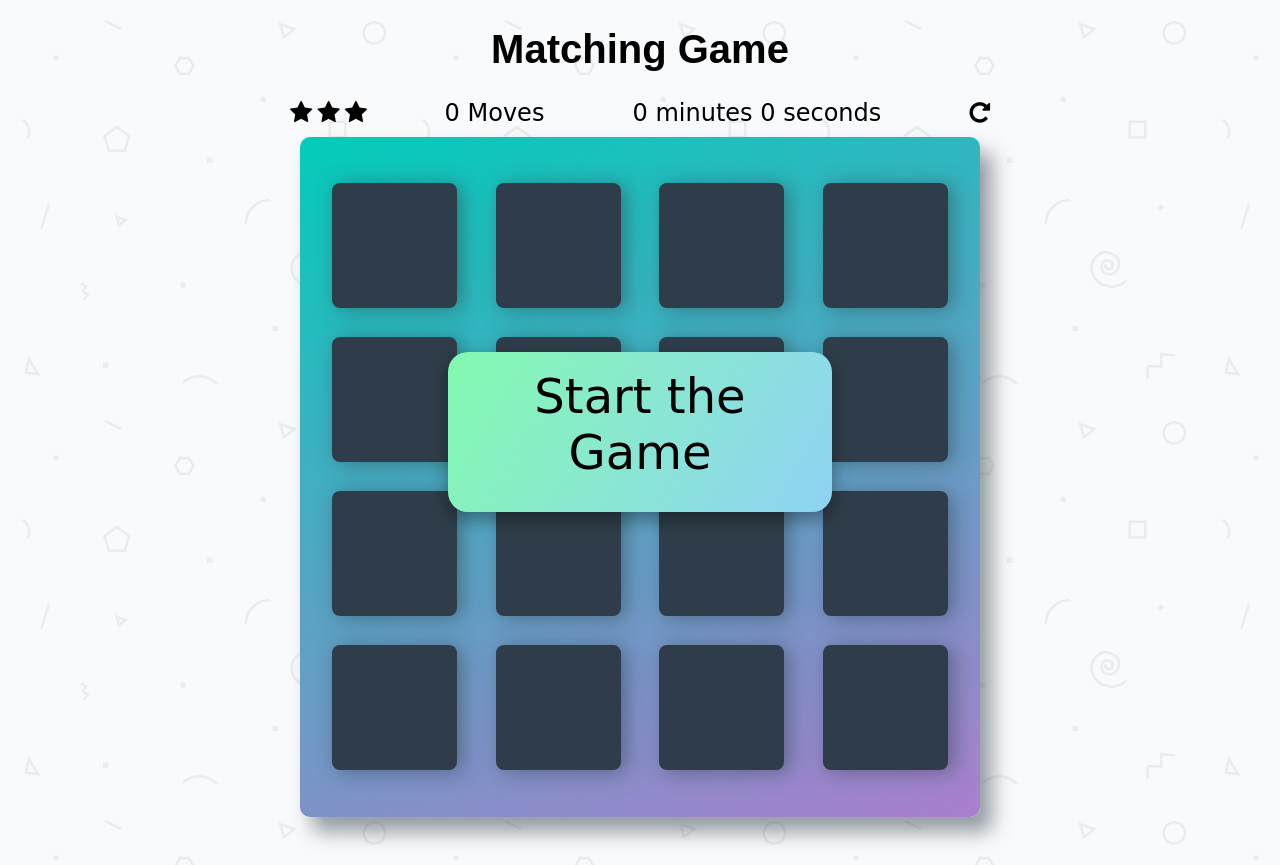
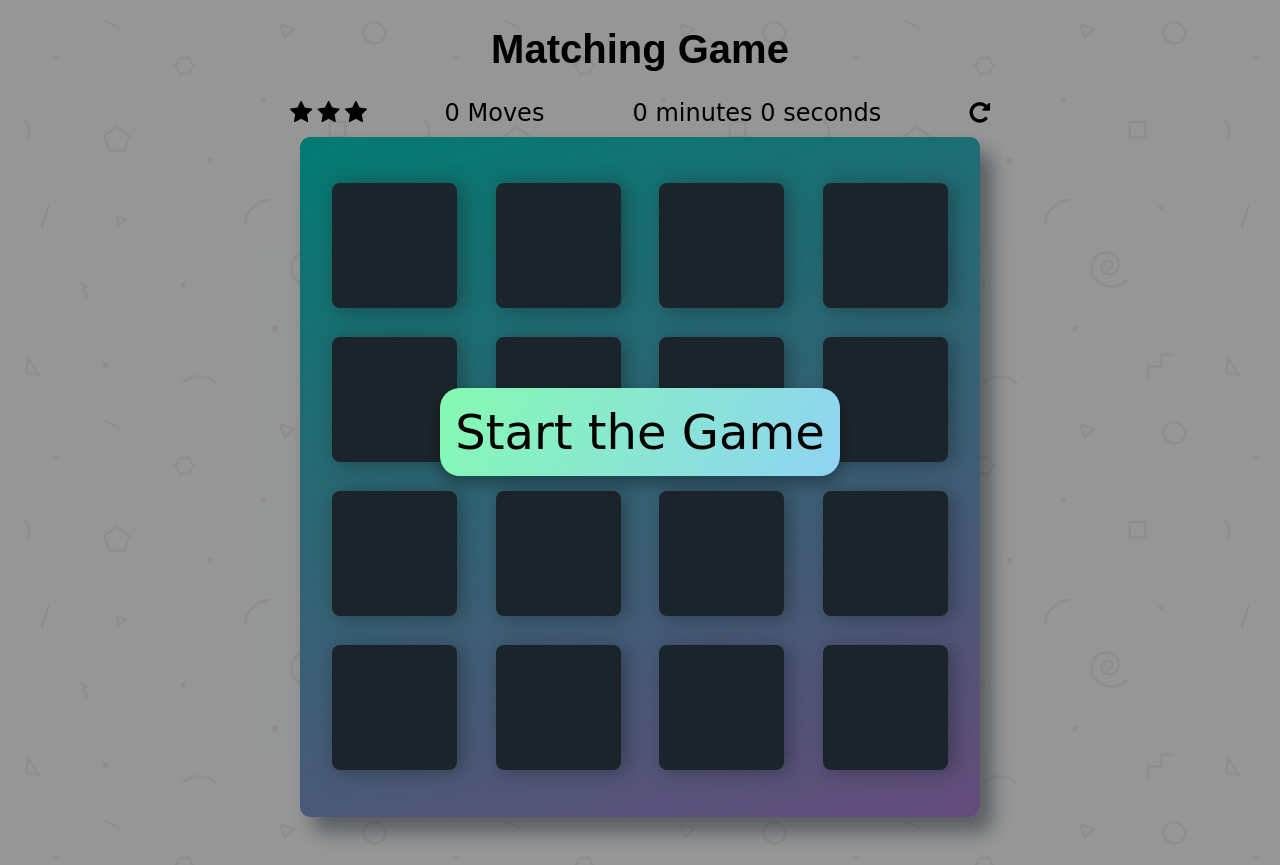
Before and after one commit to Trufs/memory-game, a plain HTML site: page index.html in a window 1280 px wide. Drawn offline with Linux system fonts and the light colour scheme; a web font is replaced by a local one.

Commit message:
Improvements for start modal

```diff
--- a/css/app.css
+++ b/css/app.css
@@ -129,12 +129,23 @@ h1 {
  */
 
 /*start modal*/
+
 .start {
-    width: 30%;
-    height: 20%;
-    display: inline;
+    display: block;
     z-index: 1;
     position: fixed;
+    width: 100%; /* Full width */
+    height: 110%; /* Full height */
+    overflow: auto;  Enable scroll if needed
+    background-color: black; /* Fallback color */
+    background-color: rgba(0,0,0,0.4); /* Black w/ opacity */
+    display: flex;
+}
+
+.start-content {
+    width: 30%;
+    min-width: 400px;
+    height: 10%;
     cursor: pointer;
     background-image: linear-gradient(120deg, #84fab0 0%, #8fd3f4 100%);
     margin:auto;
@@ -144,17 +155,13 @@ h1 {
     font-size: 3em;
     text-align: center;
     vertical-align: middle;
+    display:flex;
+    align-items: center;
+    justify-content: center;
 }
 
 .hide {
     display: none;
-}
-
-.startMessage {
-    text-align: center;
-    vertical-align: middle;
-    line-height: 20%;
-    padding: auto;
 }
 
 /*finish modal*/
@@ -167,7 +174,7 @@ h1 {
     z-index: 1;
     position: fixed;
     width: 100%; /* Full width */
-    height: 100%; /* Full height */
+    height: 110%; /* Full height */
     overflow: auto; /* Enable scroll if needed */
     background-color: black; /* Fallback color */
     background-color: rgba(0,0,0,0.4); /* Black w/ opacity */
--- a/index.html
+++ b/index.html
@@ -106,7 +106,9 @@
 
         <!-- start -->
         <div class = "start">
-            <span class="startMessage">Start the Game</span>
+            <div class = "start-content">
+                <span class="startMessage">Start the Game</span>
+            </div>
         </div>
 
         <!-- finish -->
--- a/js/app.js
+++ b/js/app.js
@@ -100,8 +100,9 @@ let gameIsFinished = false;
 
 //Event listeners for game functions
 const start = document.querySelector('.start');
+const startMsg = document.querySelector('.start-content');
 const deck = document.querySelector('.deck');
-start.addEventListener('click', startTheGame);
+startMsg.addEventListener('click', startTheGame);
 deck.addEventListener('click', clickOnCards);
 
 //Event handlers for playing the game
```
